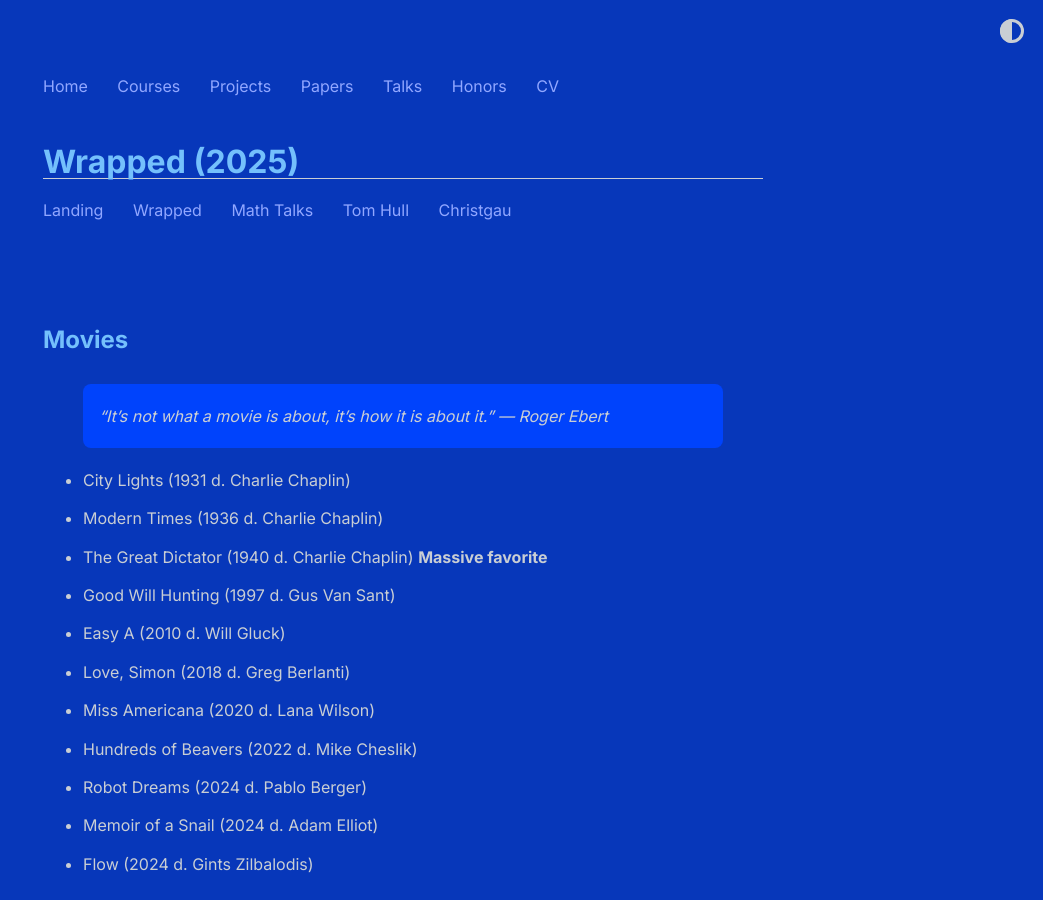
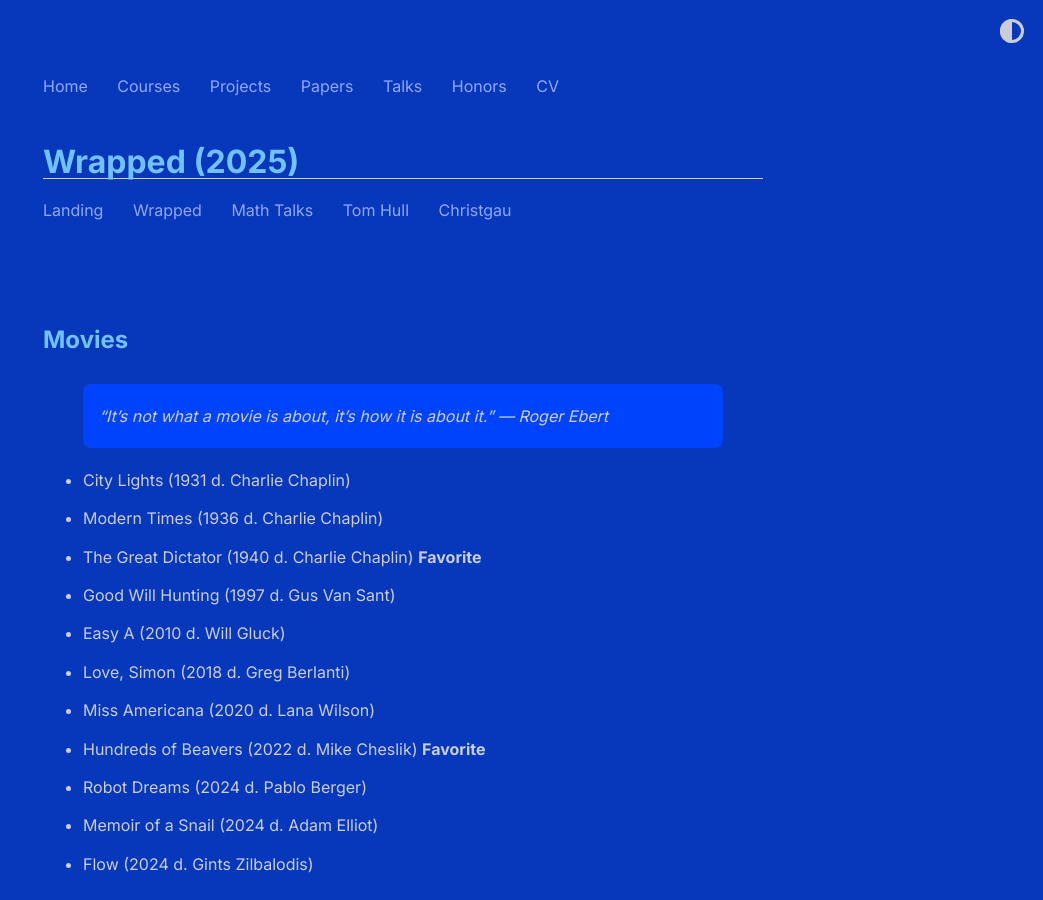
Before and after one commit to shihankanungo/shihankanungo.github.io, a Jekyll site: the page built from wrapped.md, in a window 1280 px wide and 900 px high. Shown: the whole window, without its empty margins (237-1280 px from the left). Built offline with Jekyll 4.4.1, drawn with Linux system fonts in a browser that asks for light colours.

Commit message:
Update wrapped.md

```diff
--- a/wrapped.md
+++ b/wrapped.md
@@ -10,12 +10,12 @@ title: Wrapped (2025)
 
 - City Lights (1931 d. Charlie Chaplin)
 - Modern Times (1936 d. Charlie Chaplin)
-- The Great Dictator (1940 d. Charlie Chaplin) **Massive favorite**
+- The Great Dictator (1940 d. Charlie Chaplin) **Favorite**
 - Good Will Hunting (1997 d. Gus Van Sant)
 - Easy A (2010 d. Will Gluck)
 - Love, Simon (2018 d. Greg Berlanti)
 - Miss Americana (2020 d. Lana Wilson)
-- Hundreds of Beavers (2022 d. Mike Cheslik)
+- Hundreds of Beavers (2022 d. Mike Cheslik) **Favorite**
 - Robot Dreams (2024 d. Pablo Berger)
 - Memoir of a Snail (2024 d. Adam Elliot)
 - Flow (2024 d. Gints Zilbalodis)
```
